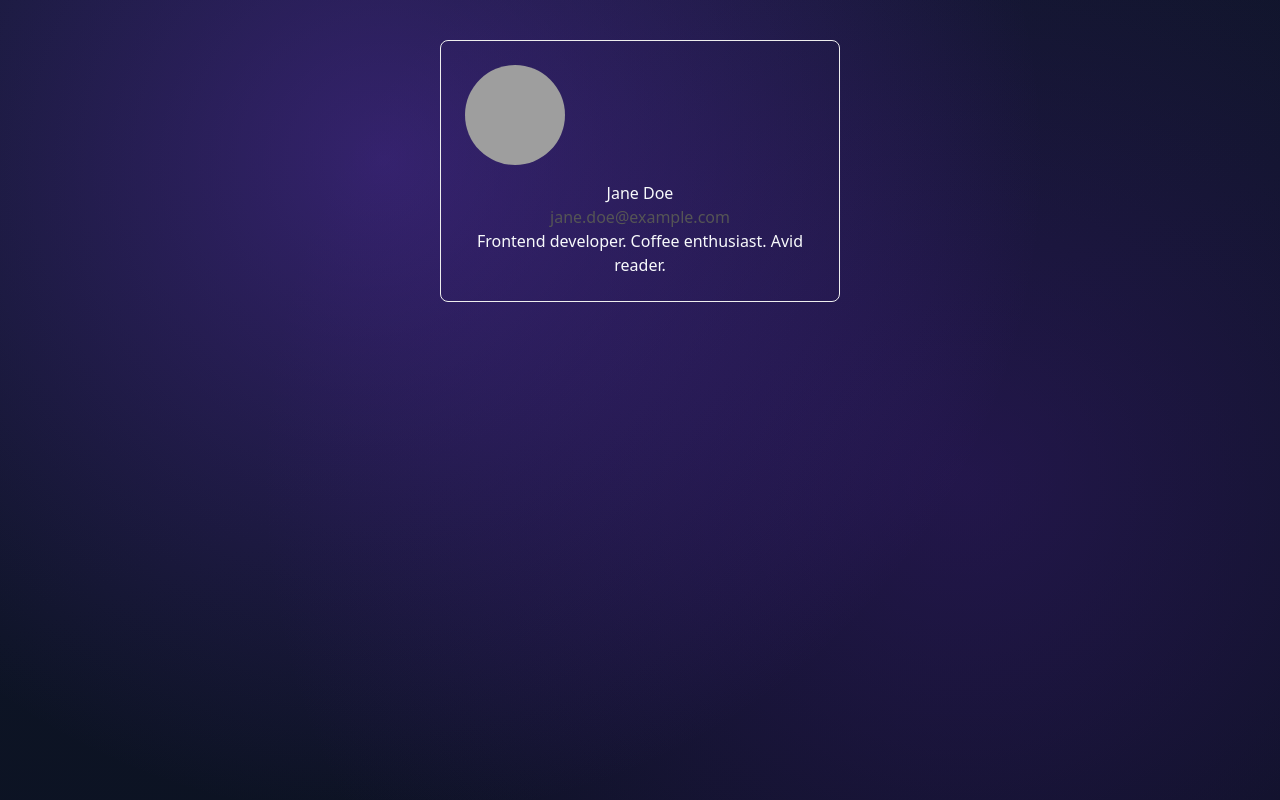
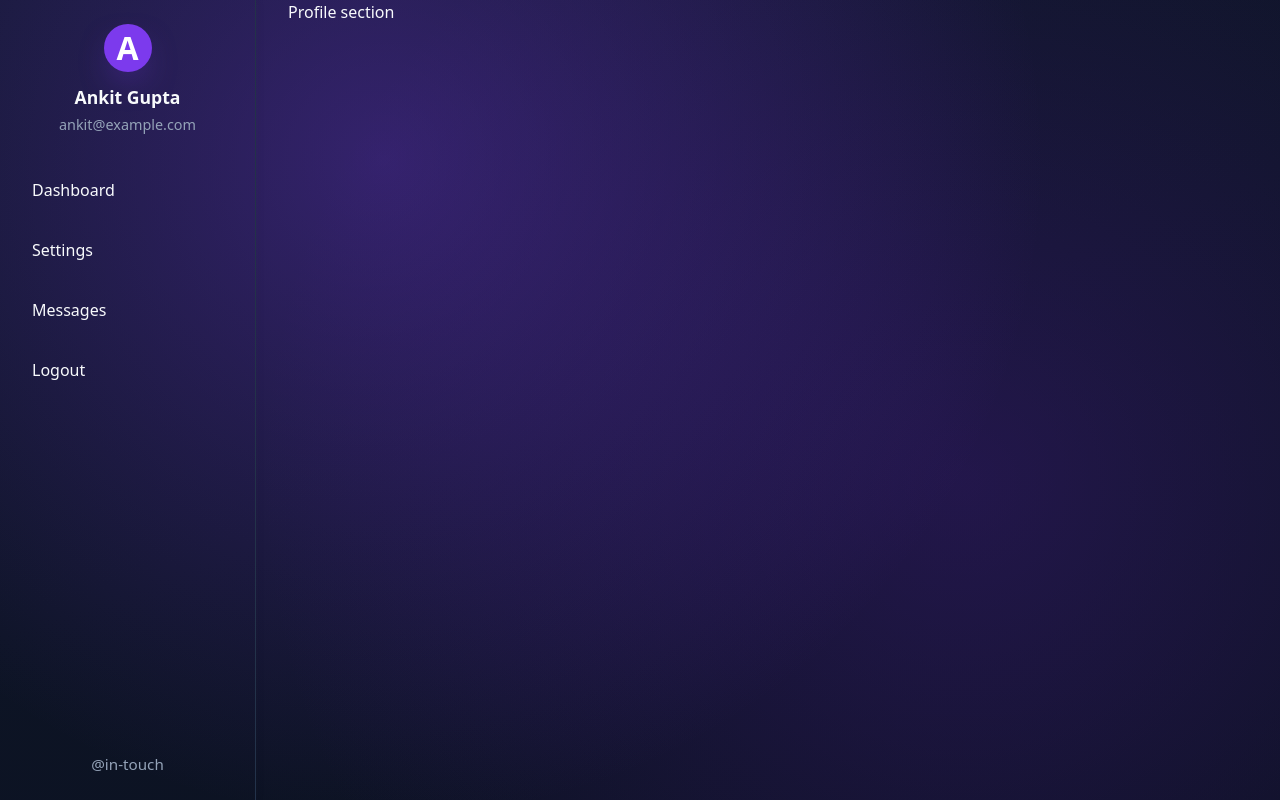
Before and after one commit to Codepath-Students/in-touch, a React app in the folder frontend/: page /profile in a window 1280 px wide. Built offline with nearby package versions, Linux system fonts and the light colour scheme; grey boxes are pictures that could not be loaded; the HTML template or start-up script is replaced by a standard one.

Commit message:
Add profile page sidebar and styling

```diff
--- a/frontend/src/App.jsx
+++ b/frontend/src/App.jsx
@@ -3,7 +3,7 @@ import "./App.css";
 import { Route, Routes } from "react-router-dom";
 import LandingPage from "./pages/Landing-Page.jsx";
 import AuthModal from "./components/AuthModal.jsx";
-import ProfilePage from "./pages/Profile-Page.jsx";
+import ProfilePage from "./profile/Profile-Page.jsx";
 
 function App() {
   const [authOpen, setAuthOpen] = useState(false);
--- a/frontend/src/pages/Profile-Page.jsx
+++ /dev/null
@@ -1,23 +0,0 @@
-import React from 'react';
-
-const profile = {
-    name: 'Jane Doe',
-    email: 'jane.doe@example.com',
-    bio: 'Frontend developer. Coffee enthusiast. Avid reader.',
-    avatar: 'https://i.pravatar.cc/150?img=3'
-};
-
-const ProfilePage = () => (
-    <div style={{ maxWidth: 400, margin: '40px auto', padding: 24, border: '1px solid #eee', borderRadius: 8, textAlign: 'center' }}>
-        <img
-            src={profile.avatar}
-            alt="Profile"
-            style={{ width: 100, height: 100, borderRadius: '50%', marginBottom: 16 }}
-        />
-        <h2>{profile.name}</h2>
-        <p style={{ color: '#555' }}>{profile.email}</p>
-        <p>{profile.bio}</p>
-    </div>
-);
-
-export default ProfilePage;
--- /dev/null
+++ b/frontend/src/profile/Profile-Page.jsx
@@ -0,0 +1,21 @@
+import React from 'react';
+import SidebarProfile from './Sidebar-Profile.jsx';
+
+const profile = {
+    name: 'Jane Doe',
+    email: 'jane.doe@example.com',
+    bio: 'Frontend developer. Coffee enthusiast. Avid reader.',
+    avatar: 'https://i.pravatar.cc/150?img=3'
+};
+
+const ProfilePage = () => (
+    <div style={{ display: 'flex', maxWidth: 900 }}>
+        <SidebarProfile />
+        <div className="profile-section" style={{ flex: 1, marginLeft: 32 }}>
+            <h1>Profile section</h1>
+
+        </div>
+    </div>
+);
+
+export default ProfilePage;
--- /dev/null
+++ b/frontend/src/profile/Sidebar-Profile.jsx
@@ -0,0 +1,43 @@
+import React from 'react';
+import './Sidebar.css';
+
+const links = [
+    { label: 'Dashboard', href: '/dashboard' },
+    { label: 'Settings', href: '/settings' },
+    { label: 'Messages', href: '/messages' },
+    { label: 'Logout', href: '/logout' },
+];
+
+const SidebarProfile = () => {
+    const [hovered, setHovered] = React.useState(null);
+
+    return (
+        <aside className="sidebar-profile">
+            <div>
+                <div className="sidebar-profile-header">
+                    <div className="icon-circle">A</div>
+                    <div className="sidebar-profile-name">Ankit Gupta</div>
+                    <div className="sidebar-profile-email">ankit@example.com</div>
+                </div>
+                <nav className="sidebar-profile-nav">
+                    {links.map((link, idx) => (
+                        <a
+                            key={link.href}
+                            href={link.href}
+                            className={`sidebar-profile-link${hovered === idx ? ' hovered' : ''}`}
+                            onMouseEnter={() => setHovered(idx)}
+                            onMouseLeave={() => setHovered(null)}
+                        >
+                            {link.label}
+                        </a>
+                    ))}
+                </nav>
+            </div>
+            <div className="sidebar-profile-footer">
+                @in-touch
+            </div>
+        </aside>
+    );
+};
+
+export default SidebarProfile;
--- /dev/null
+++ b/frontend/src/profile/Sidebar.css
@@ -0,0 +1,85 @@
+/* Sidebar container */
+.sidebar-profile {
+    width: 20vw;
+    min-width: 200px;
+    height: 100vh;
+    display: flex;
+    flex-direction: column;
+    justify-content: space-between;
+    background: var(--color-surface-700);
+    box-shadow: 2px 0 8px rgba(36, 41, 46, 0.05);
+    padding: 24px 16px;
+    box-sizing: border-box;
+    border-right: 1px solid var(--color-border);
+    color: var(--color-foreground);
+}
+
+/* Profile section */
+.sidebar-profile-header {
+    display: flex;
+    flex-direction: column;
+    align-items: center;
+    margin-bottom: 32px;
+}
+
+.icon-circle {
+    margin-bottom: 12px;
+    font-size: 2rem;
+    width: 48px;
+    height: 48px;
+    background: var(--color-primary-600);
+    color: #fff;
+    border-radius: 50%;
+    display: flex;
+    align-items: center;
+    justify-content: center;
+    font-weight: bold;
+}
+
+.sidebar-profile-name {
+    font-weight: bold;
+    font-size: 1.1rem;
+    margin-bottom: 4px;
+    color: var(--color-foreground);
+}
+
+.sidebar-profile-email {
+    font-size: 0.9rem;
+    color: var(--color-muted);
+}
+
+/* Navigation links */
+.sidebar-profile-nav {
+    display: flex;
+    flex-direction: column;
+    gap: 16px;
+}
+
+.sidebar-profile-link {
+    padding: 10px 16px;
+    border: none;
+    background: none;
+    color: var(--color-foreground);
+    text-align: left;
+    text-decoration: none;
+    font-size: 1rem;
+    cursor: pointer;
+    border-radius: 6px;
+    transition: background 0.2s, color 0.2s, font-weight 0.2s;
+    font-weight: normal;
+}
+
+.sidebar-profile-link:hover,
+.sidebar-profile-link:focus {
+    background: var(--color-primary-600);
+    color: var(--color-foreground);
+    font-weight: bold;
+}
+
+/* Footer */
+.sidebar-profile-footer {
+    text-align: center;
+    color: var(--color-muted);
+    font-size: 0.95rem;
+    margin-top: 24px;
+}
```
Also changed, not shown: frontend/src/profile/base.css (added, +30 -0 lines).
